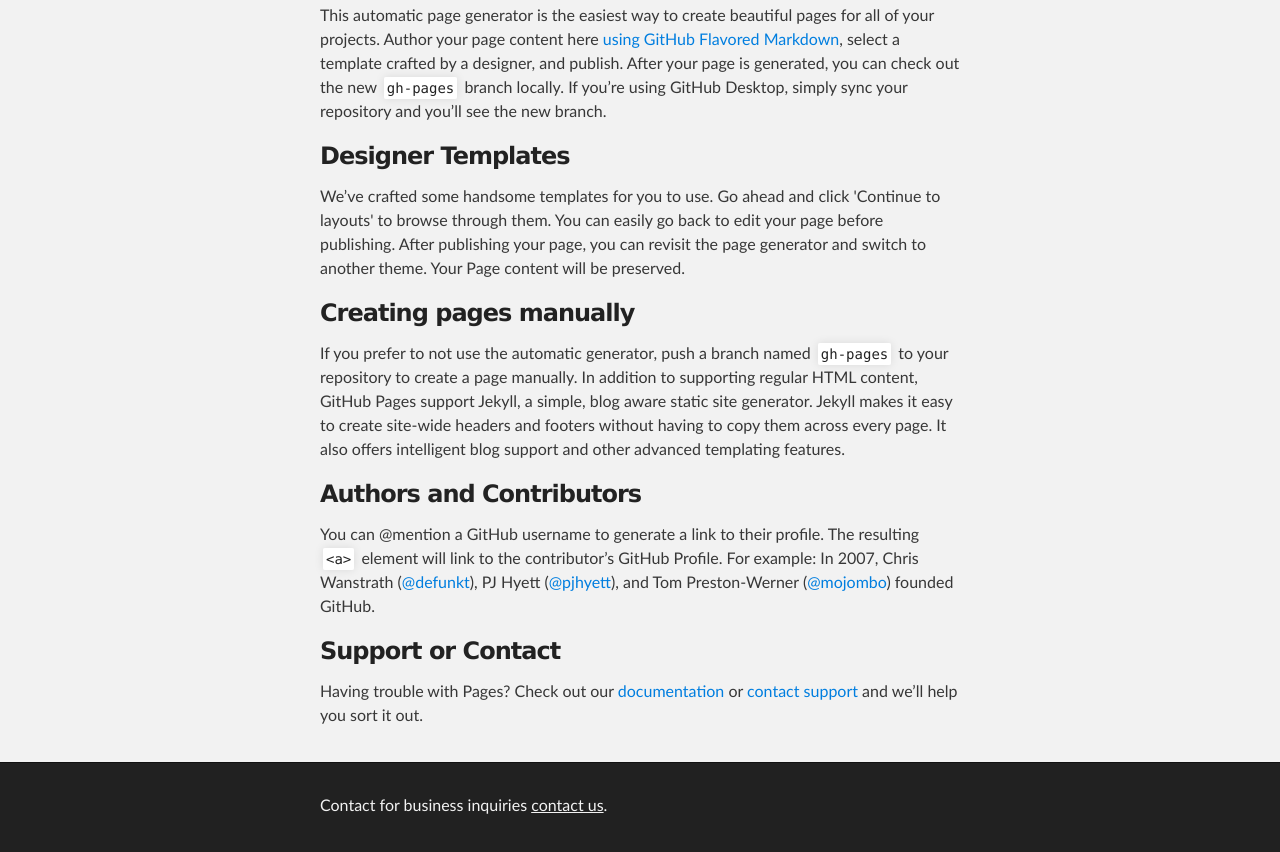
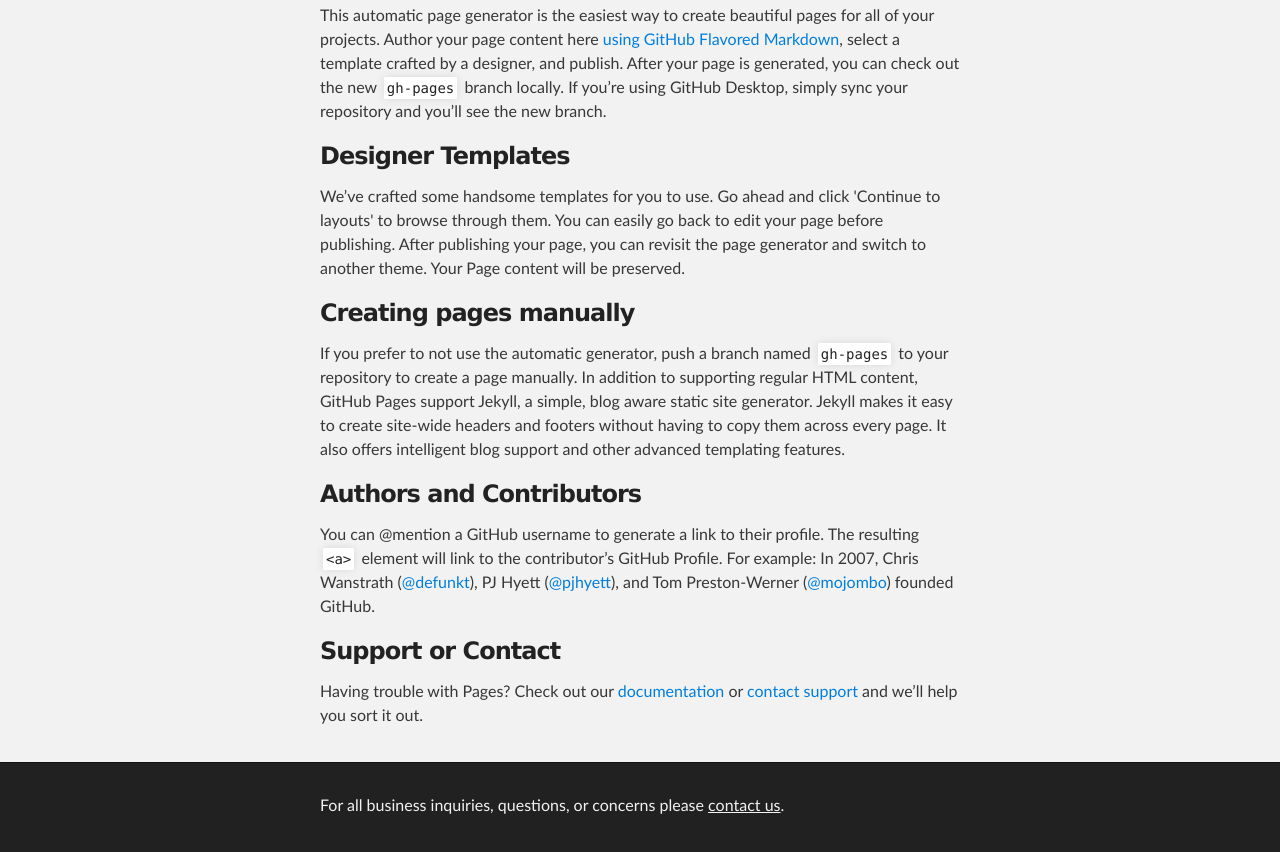
Before and after one commit to msmgroup/msmgroup.github.io, a plain HTML site: page index.html in a window 1280 px wide. Shown: the part 267-1119 px from the top of the page. Drawn offline with Linux system fonts and the light colour scheme.

Commit message:
Update index.html

```diff
--- a/index.html
+++ b/index.html
@@ -48,7 +48,7 @@
     <!-- FOOTER  -->
     <div id="footer_wrap" class="outer">
       <footer class="inner">
-        <p>Contact for business inquiries <a href="mailto:contact@msmgroup.us">contact us</a>.</p>
+        <p>For all business inquiries, questions, or concerns please <a href="mailto:contact@msmgroup.us">contact us</a>.</p>
       </footer>
     </div>
 
```
